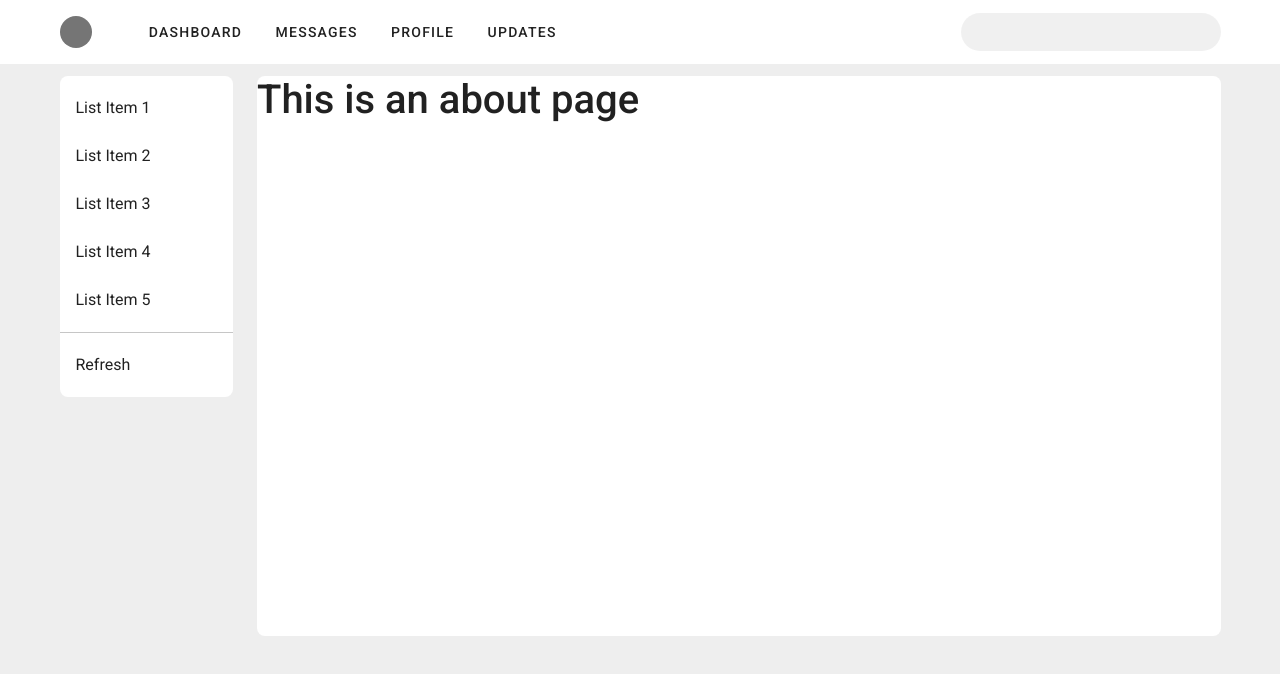
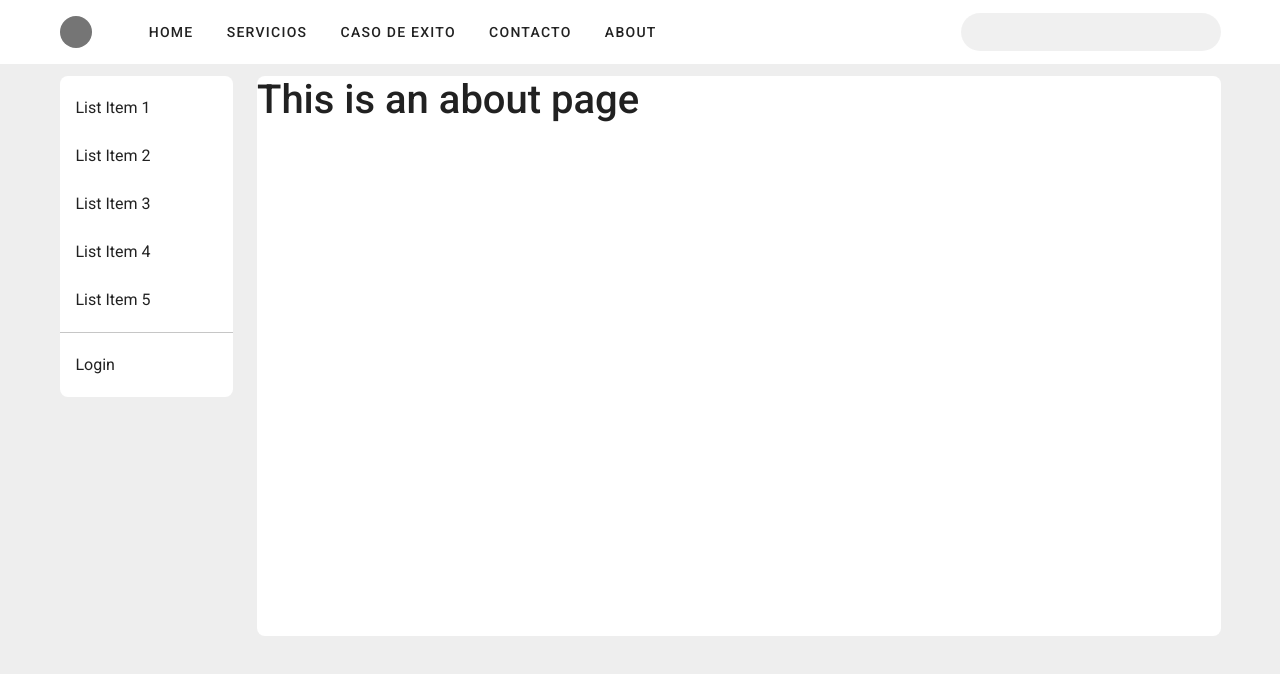
Before and after one commit to jaalzateh/Reto_final_Ciclo3, a Vue app: page / in a window 1280 px wide. Shown: the top 674 px of the page. Built offline with nearby package versions, Linux system fonts and the light colour scheme.

Commit message:
Arreglo de menú y componente carrousel

```diff
--- a/src/App.vue
+++ b/src/App.vue
@@ -60,7 +60,7 @@
                 >
                   <v-list-item-content>
                     <v-list-item-title>
-                      Refresh
+                      Login
                     </v-list-item-title>
                   </v-list-item-content>
                 </v-list-item>
@@ -91,10 +91,11 @@
     },
     data: () => ({
       links: [
-        'Dashboard',
-        'Messages',
-        'Profile',
-        'Updates',
+        'Home',
+        'Servicios',
+        'Caso de Exito',
+        'Contacto',
+        'About'
       ],
     }),
   }
--- /dev/null
+++ b/src/components/Carousel.vue
@@ -0,0 +1,35 @@
+<template>
+  <v-carousel v-model="model">
+    <v-carousel-item
+      v-for="(item, i) in items"
+      :key="i"
+      :src="item.src"
+      reverse-transition="fade-transition"
+      transition="fade-transition"
+    ></v-carousel-item>
+  </v-carousel>
+</template>
+
+<script>
+export default {
+  name: "Carousel",
+  data () {
+    return {
+      items: [
+        {
+          src: 'https://cdn.vuetifyjs.com/images/carousel/squirrel.jpg',
+        },
+        {
+          src: 'https://cdn.vuetifyjs.com/images/carousel/sky.jpg',
+        },
+        {
+          src: 'https://cdn.vuetifyjs.com/images/carousel/bird.jpg',
+        },
+        {
+          src: 'https://cdn.vuetifyjs.com/images/carousel/planet.jpg',
+        },
+      ],
+    }
+  },
+};
+</script>
--- a/src/views/Home.vue
+++ b/src/views/Home.vue
@@ -7,12 +7,12 @@
 
 <script>
 // @ is an alias to /src
-import HelloWorld from '@/components/HelloWorld.vue'
+import Carousel from '@/components/Carousel.vue'
 
 export default {
   name: 'Home',
   components: {
-    HelloWorld
+    Carousel
   }
 }
 </script>
```
Also changed, not shown: 1 other file (tests, documents, lock files or other folders).
